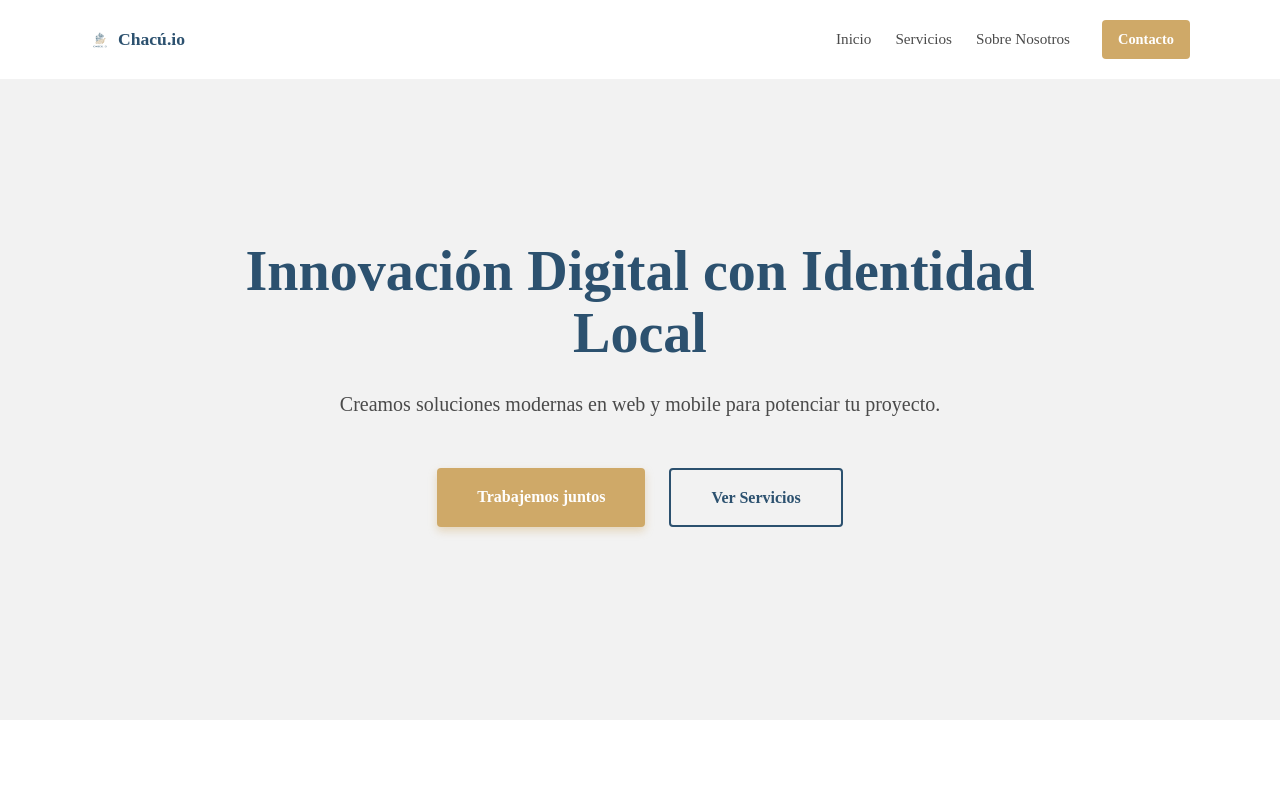
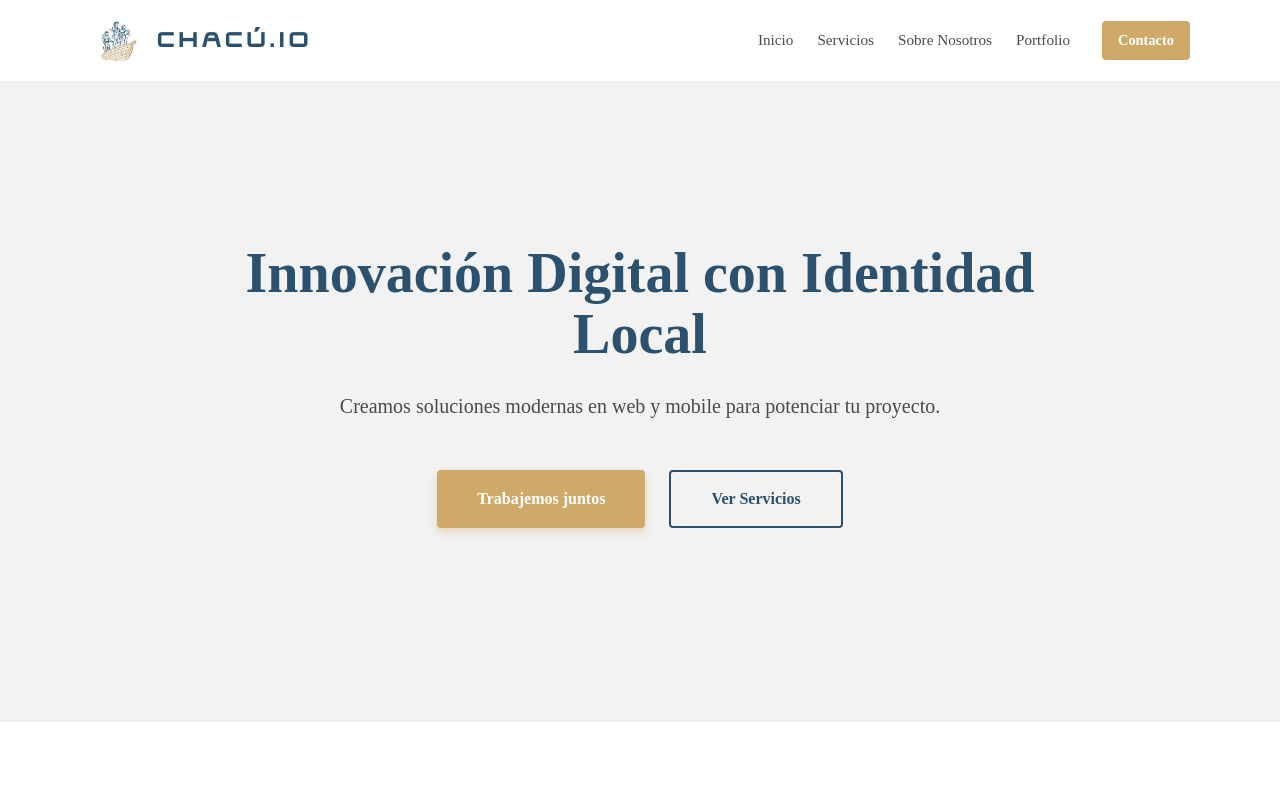
Before and after one commit to Manuel0803/landing-chacu, a React (Vite) app: page / in a window 1280 px wide. Shown: the top 800 px of the page. Built offline with nearby package versions, Linux system fonts and the light colour scheme.

Commit message:
implementados cambios visuales

```diff
--- a/src/App.css
+++ b/src/App.css
@@ -1,3 +1,10 @@
+@font-face {
+  font-family: 'Saved By Zero';
+  src: url('./assets/fonts/SavedByZero.otf') format('opentype');
+  font-weight: normal;
+  font-style: normal;
+}
+
 * {
   margin: 0;
   padding: 0;
@@ -17,12 +24,10 @@ body {
   margin: 0 auto;
 }
 
-
 h1, h2, h3 {
   font-weight: var(--font-weight-bold);
   color: var(--color-text-primary);
 }
-
 
 .btn-cta {
   display: inline-block;
--- a/src/components/navbar.jsx
+++ b/src/components/navbar.jsx
@@ -1,5 +1,6 @@
+import React from 'react';
 import '../styles/Navbar.css';
-import logoSrc from '../assets/chacu-logo.webp';
+import logoSrc from '../assets/chacu-logo.png';
 import { Link } from 'react-scroll';
 
 const Navbar = () => {
@@ -8,13 +9,23 @@ const Navbar = () => {
       <div className="container nav-container">
 
         <div className="logo-area">
-          <Link to="hero" smooth={true} duration={500} spy={true} offset={-80} style={{ cursor: 'pointer', display: 'flex', alignItems: 'center' }}>
-            <img src={logoSrc} alt="Chacú.io Logo" className="logo-icon" />
+          <Link
+            to="hero"
+            smooth={true}
+            duration={500}
+            spy={true}
+            offset={-80}
+            style={{ cursor: 'pointer' }}
+          >
+            <img
+                src={logoSrc}
+                alt="Chacú.io Logo"
+                className="logo-icon"
+            />
             <span className="logo-text">Chacú.io</span>
           </Link>
         </div>
 
-        {/* Enlaces de Navegación y CTA */}
         <div className="nav-links">
 
           <Link activeClass="active" to="inicio" spy={true} smooth={true} offset={-80} duration={500} className="nav-link">
@@ -29,6 +40,10 @@ const Navbar = () => {
             Sobre Nosotros
           </Link>
 
+          <Link activeClass="active" to="portfolio" spy={true} smooth={true} offset={-80} duration={500} className="nav-link">
+            Portfolio
+          </Link>
+
           <Link to="contacto" spy={true} smooth={true} offset={-80} duration={500} className="btn-cta nav-cta">
             Contacto
           </Link>
--- a/src/styles/Navbar.css
+++ b/src/styles/Navbar.css
@@ -1,5 +1,5 @@
 .navbar-chacu {
-    padding: 1.25rem 0;
+    padding: 0.8rem 0;
     background-color: var(--color-bg-paper);
     border-bottom: 1px solid var(--color-bg-default);
     position: sticky;
@@ -19,15 +19,28 @@
     color: var(--color-text-primary);
 }
 
+.logo-area a {
+    display: flex;
+    align-items: center;
+    text-decoration: none;
+    color: inherit;
+}
+
 .logo-icon {
-    height: 20px;
-    margin-right: 0.5rem;
+    height: 55px;
+    width: auto;
+    margin-right: 0.75rem;
+    object-fit: contain;
 }
 
 .logo-text {
+    font-family: "Saved By Zero", "Saved-By-Zero", sans-serif;
     font-weight: var(--font-weight-bold);
-    font-size: 1.1rem;
+    font-size: 1.25rem;
+    color: var(--color-primary);
+    letter-spacing: 5px;
 }
+
 
 .nav-links {
     display: flex;
@@ -41,9 +54,11 @@
     font-size: 0.95rem;
     font-weight: 500;
     transition: color 0.3s ease;
+    cursor: pointer;
 }
 
-.nav-link:hover {
+.nav-link:hover,
+.nav-link.active {
     color: var(--color-primary);
 }
 
--- a/src/theme/theme.js
+++ b/src/theme/theme.js
@@ -34,7 +34,7 @@ const theme = {
     },
 
     typography: {
-        fontFamily: "Inter, Poppins, Nunito, Arial, sans-serif",
+        fontFamily: "Inter, Poppins, Nunito, Arial, sans-serif, Saved-By-Zero",
 
         fontWeight: {
             light: 300,
```
Also changed, not shown: src/assets/fonts/SavedByZero.otf (added).
